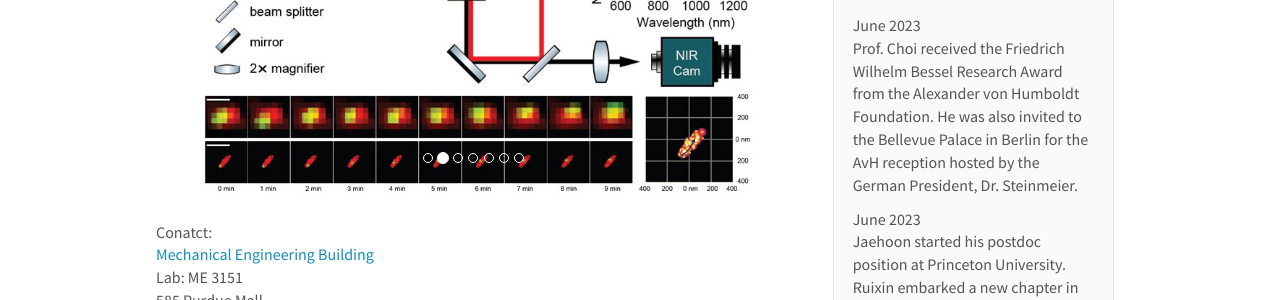
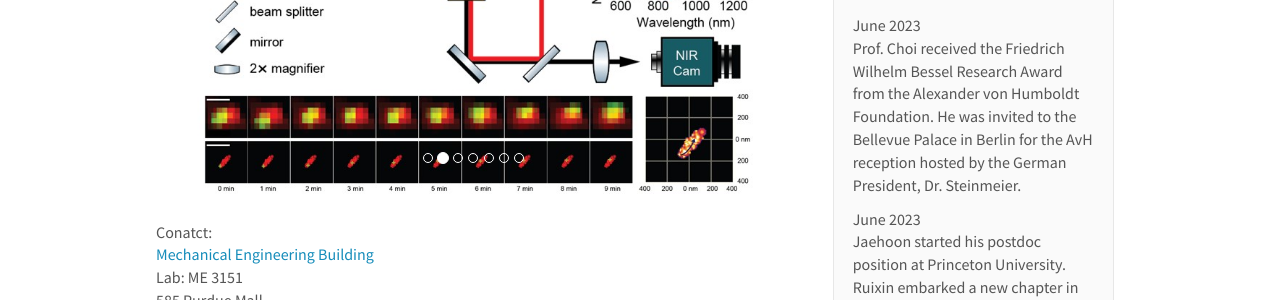
Before and after one commit to choidnalab/choidnalab.github.io, a Jekyll site: the page built from _pages/home.md, in a window 1280 px wide and 1323 px high. Shown: the part 632-932 px from the top of the window. Built offline with Jekyll 4.4.1, drawn with Linux system fonts in a browser that asks for light colours; nearby versions of some CDN libraries.

Commit message:
Update news.yml

```diff
--- a/_data/news.yml
+++ b/_data/news.yml
@@ -14,7 +14,7 @@
   headline: Prof. Choi gave a virtual presentation for the Build-a-Cell seminar series.
 
 - date: June 2023
-  headline: Prof. Choi received the Friedrich Wilhelm Bessel Research Award from the Alexander von Humboldt Foundation. He was also invited to the Bellevue Palace in Berlin for the AvH reception hosted by the German President, Dr. Steinmeier.
+  headline: Prof. Choi received the Friedrich Wilhelm Bessel Research Award from the Alexander von Humboldt Foundation. He was invited to the Bellevue Palace in Berlin for the AvH reception hosted by the German President, Dr. Steinmeier.
 
 - date: June 2023
   headline: Jaehoon started his postdoc position at Princeton University. Ruixin embarked a new chapter in his career at CGG as a research scientist.
```
